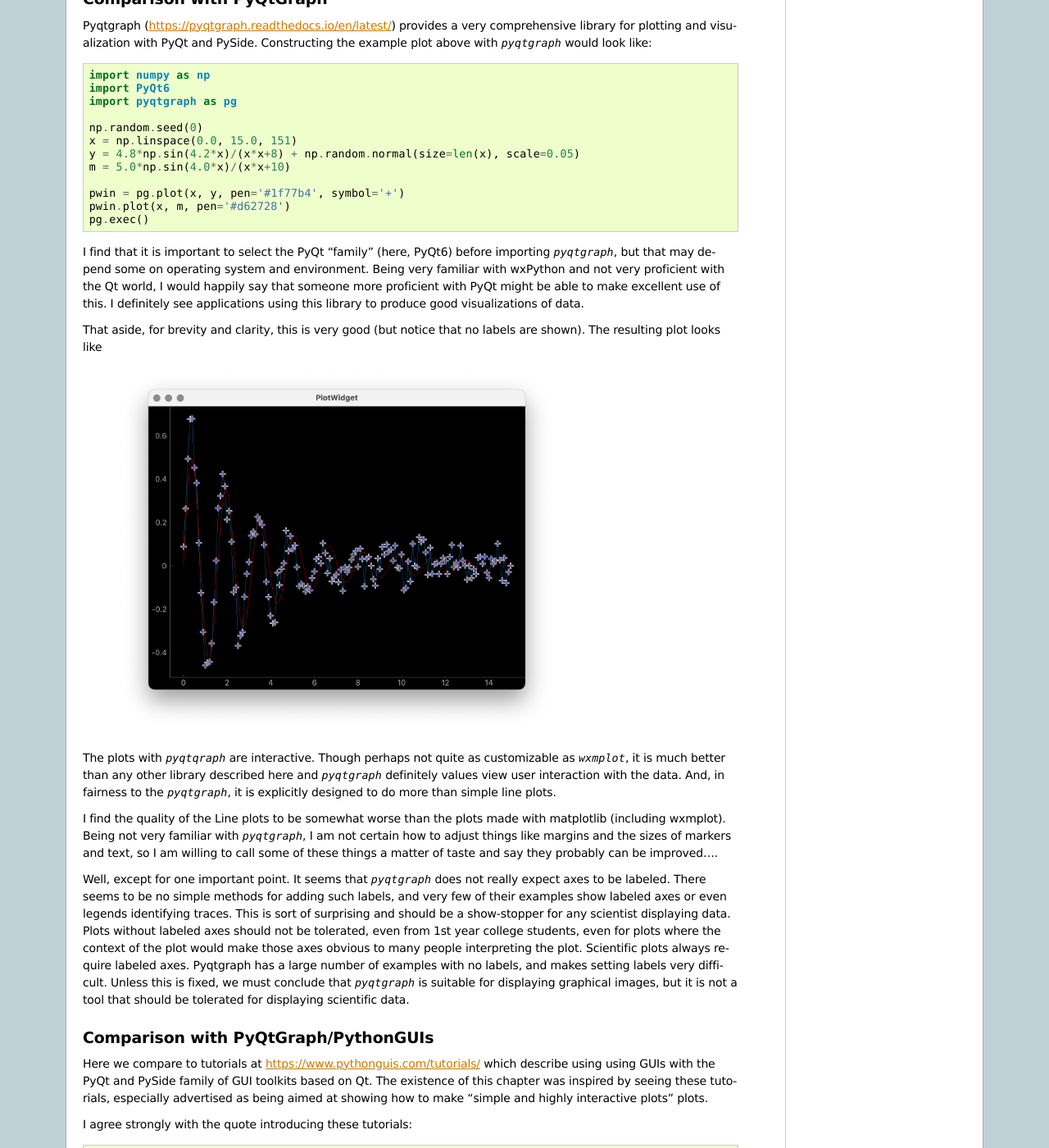
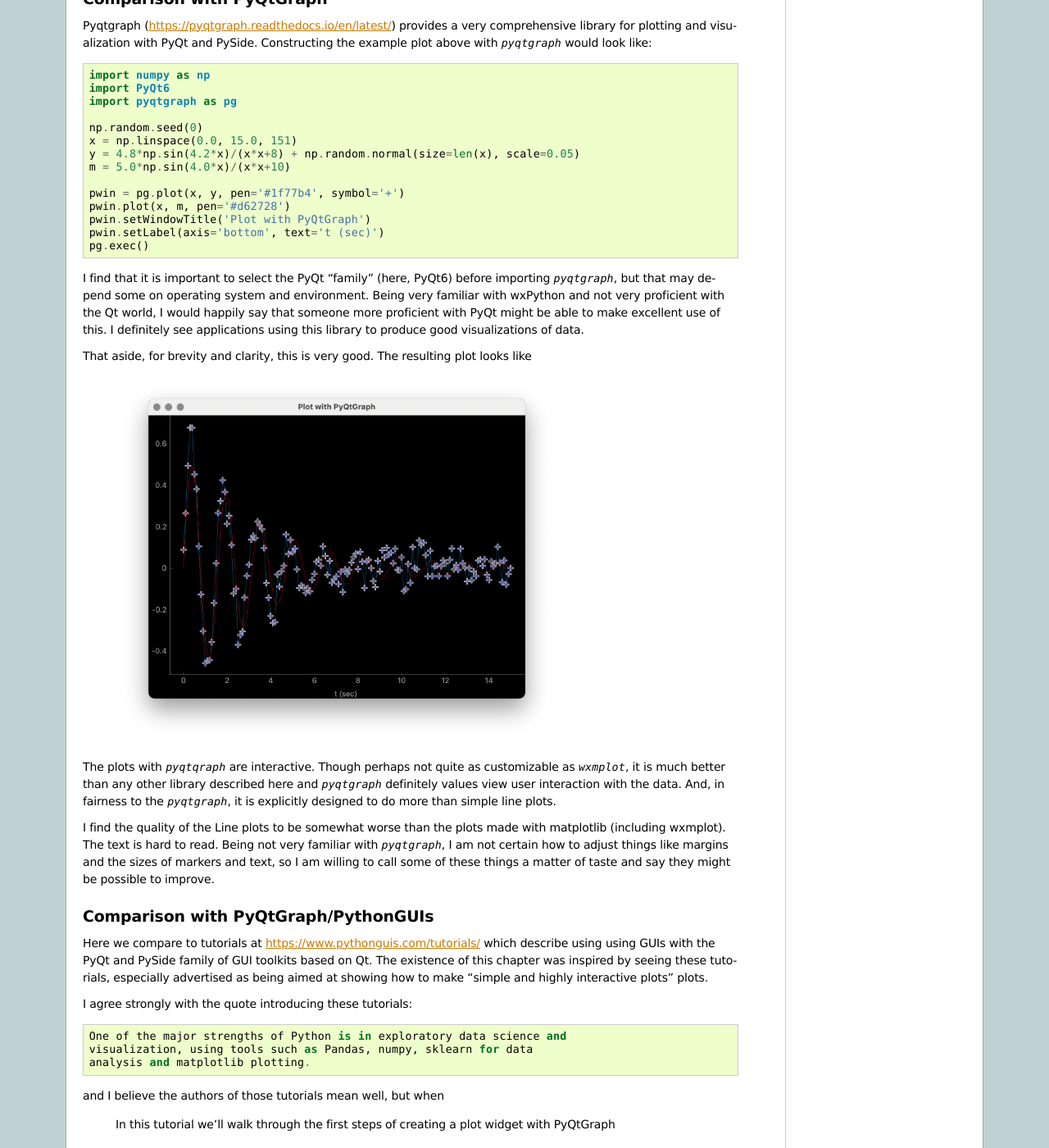
Before and after one commit to newville/wxmplot, a Sphinx documentation site: the page built from doc/comparisons.rst, in a window 1280 px wide and 1400 px high, scrolled down 4881 px. Shown: the whole window at 82% size. Built offline with Sphinx 7.4.7, drawn with Linux system fonts in a browser that asks for light colours; the version number could not be read and is left out; some of the changed text lies outside the part shown.

Commit message:
update doc

```diff
--- a/doc/comparisons.rst
+++ b/doc/comparisons.rst
@@ -266,6 +266,8 @@
 
     pwin = pg.plot(x, y, pen='#1f77b4', symbol='+')
     pwin.plot(x, m, pen='#d62728')
+    pwin.setWindowTitle('Plot with PyQtGraph')
+    pwin.setLabel(axis='bottom', text='t (sec)')
     pg.exec()
 
 
@@ -276,8 +278,8 @@
 PyQt might be able to make excellent use of this.  I definitely see
 applications using this library to produce good visualizations of data.
 
-That aside, for brevity and clarity, this is very good (but notice that no
-labels are shown).  The resulting plot looks like
+That aside, for brevity and clarity, this is very good.  The resulting plot
+looks like
 
 .. _plot_compare_qt:
 
@@ -292,24 +294,11 @@
 to do more than simple line plots.
 
 I find the quality of the Line plots to be somewhat worse than the plots
-made with matplotlib (including wxmplot).  Being not very familiar with
-`pyqtgraph`, I am not certain how to adjust things like margins and the
-sizes of markers and text, so I am willing to call some of these things a
-matter of taste and say they probably can be improved....
-
-Well, except for one important point. It seems that `pyqtgraph` does not
-really expect axes to be labeled.  There seems to be no simple methods for
-adding such labels, and very few of their examples show labeled axes or
-even legends identifying traces.  This is sort of surprising and should be
-a show-stopper for any scientist displaying data.  Plots without labeled
-axes should not be tolerated, even from 1st year college students, even for
-plots where the context of the plot would make those axes obvious to many
-people interpreting the plot. Scientific plots always require labeled axes.
-Pyqtgraph has a large number of examples with no labels, and makes setting
-labels very difficult.  Unless this is fixed, we must conclude that
-`pyqtgraph` is suitable for displaying graphical images, but it is not a
-tool that should be tolerated for displaying scientific data.
-
+made with matplotlib (including wxmplot).  The text is hard to read.  Being
+not very familiar with `pyqtgraph`, I am not certain how to adjust things
+like margins and the sizes of markers and text, so I am willing to call
+some of these things a matter of taste and say they might be possible to
+improve.
 
 
 Comparison with PyQtGraph/PythonGUIs
@@ -603,10 +592,9 @@
 brevity, plot quality, or interactivity.  If you are are using web
 applications or *want to* embed plots in a web browser, `plotly` looks like
 a pretty good choice.  If you are using `PyQt`, `pyqtgraph` is an
-interesting alternative, but it fails spectacularly at a basic requirement
-for scientific plots that all axes must be labeled and traces identified.
-For maximum portability, plain `matplotlib.pyplot` is an acceptable choice,
-though it offers relatively little in the way of interactivity.  If you are
-using looking for interactive exploration of your data, we hope you find
-that `wxmplot` offers important capabilities that enable script writers and
-end-users of applications to have rich interactions with their data.
+interesting alternative. For maximum portability, plain `matplotlib.pyplot`
+is an acceptable choice, though it offers relatively little in the way of
+interactivity.  If you are using looking for interactive exploration of
+your data, we hope you find that `wxmplot` offers important capabilities
+that enable script writers and end-users of applications to have rich
+interactions with their data.
```
Also changed, not shown: doc/images/plot_compare_qt.png.
